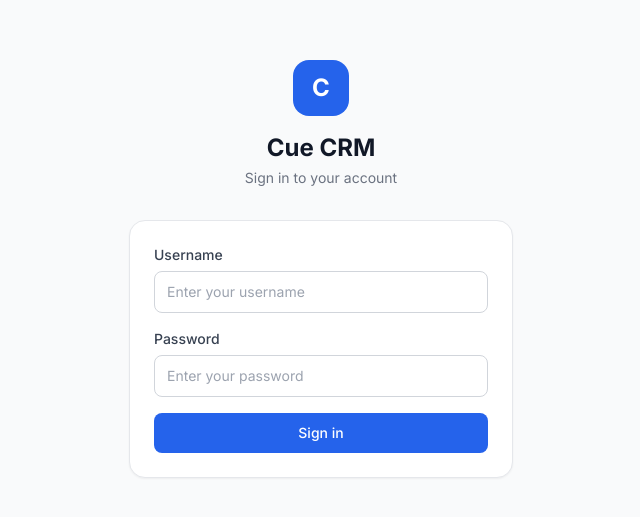
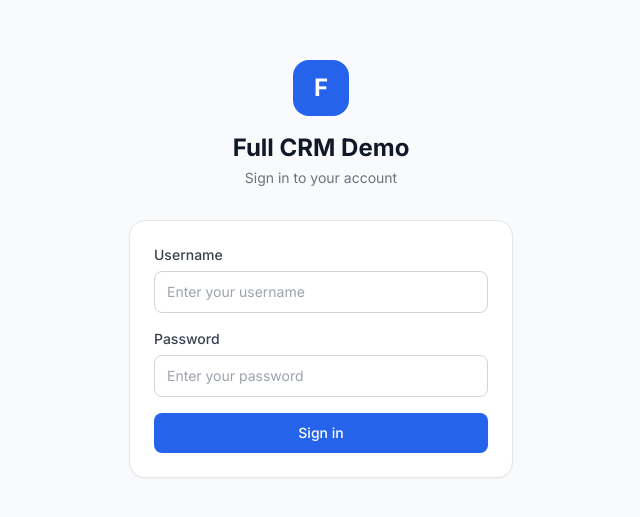
Before and after one commit to AaronC1992/Full-CRM-Demo, a Next.js app: page /login in a window 1280 px wide. Shown: the part 131-648 px from the top of the page, without its empty margins (319-959 px from the left). Built offline with nearby package versions, Linux system fonts and the light colour scheme.

Commit message:
Rebrand to Full CRM Demo and harden leads loading

```diff
--- a/src/app/api/leads/route.ts
+++ b/src/app/api/leads/route.ts
@@ -1,6 +1,8 @@
 import { NextRequest, NextResponse } from 'next/server';
 import getDb from '@/lib/db';
 import { Lead } from '@/lib/types';
+
+export const dynamic = 'force-dynamic';
 
 function parseLead(row: Record<string, unknown>): Lead {
   return {
--- a/src/app/layout.tsx
+++ b/src/app/layout.tsx
@@ -7,7 +7,7 @@ import { DemoModeProvider } from "@/components/demo/DemoModeProvider";
 const inter = Inter({ subsets: ["latin"] });
 
 export const metadata: Metadata = {
-  title: "Cue CRM | Universal Demo Platform",
+  title: "Full CRM Demo | Universal Demo Platform",
   description: "Premium CRM demo platform for local businesses.",
 };
 
--- a/src/app/leads/page.tsx
+++ b/src/app/leads/page.tsx
@@ -116,8 +116,9 @@ function LeadsContent() {
     if (filterIndustry) params.set('industry', filterIndustry);
     params.set('sort', sort);
     params.set('dir', dir);
+    params.set('_ts', Date.now().toString());
     try {
-      const res = await fetch(`/api/leads?${params}`);
+      const res = await fetch(`/api/leads?${params}`, { cache: 'no-store' });
       const data = await res.json();
       const arr = Array.isArray(data) ? data : [];
       setLeads(arr);
--- a/src/app/login/page.tsx
+++ b/src/app/login/page.tsx
@@ -39,9 +39,9 @@ export default function LoginPage() {
         {/* Logo / Brand */}
         <div className="text-center mb-8">
           <div className="inline-flex items-center justify-center w-14 h-14 rounded-2xl bg-blue-600 mb-4">
-            <span className="text-white text-2xl font-bold">C</span>
+            <span className="text-white text-2xl font-bold">F</span>
           </div>
-          <h1 className="text-2xl font-bold text-gray-900">Cue CRM</h1>
+          <h1 className="text-2xl font-bold text-gray-900">Full CRM Demo</h1>
           <p className="text-sm text-gray-500 mt-1">Sign in to your account</p>
         </div>
 
--- a/src/components/layout/Sidebar.tsx
+++ b/src/components/layout/Sidebar.tsx
@@ -70,7 +70,7 @@ export default function Sidebar({ open, onClose }: SidebarProps) {
           <div>
             <div className="flex items-center gap-2">
               <BarChart3 className="text-blue-400" size={22} />
-              <span className="font-bold text-white text-base leading-tight">Cue CRM</span>
+              <span className="font-bold text-white text-base leading-tight">Full CRM Demo</span>
             </div>
             <p className="text-slate-400 text-xs mt-0.5">Universal demo platform</p>
             <p className="text-blue-300 text-[11px] mt-1">{industryOption.shortLabel} profile</p>
```
